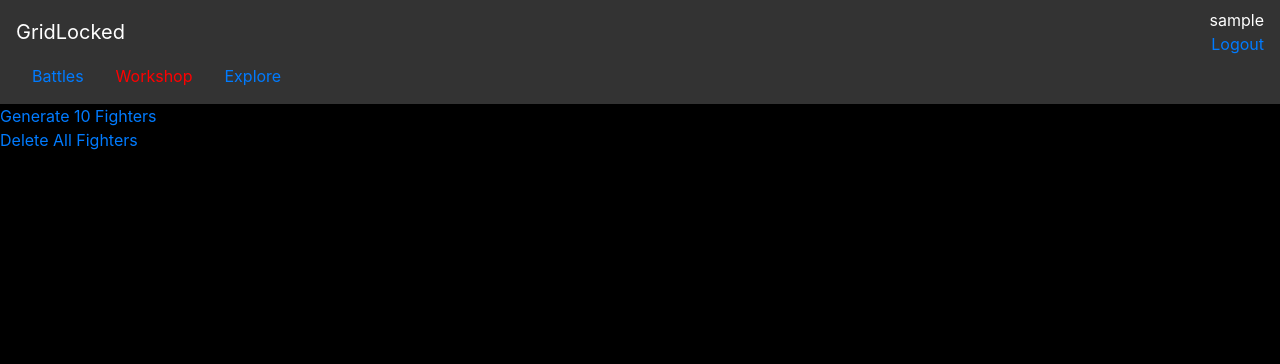
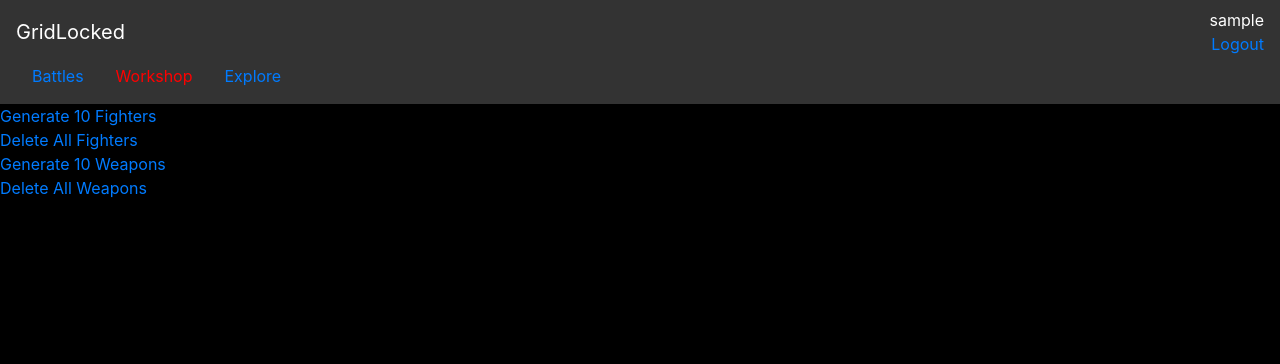
Before and after one commit to ANDYDEARING/gridlocked, a Django app: page /workshop/ in a window 1280 px wide. Shown: the top 364 px of the page. Run offline with Django 3.2, Linux system fonts and the light colour scheme; the visitor is signed in with stand-in values (Sample User, id 1); some libraries are stand-ins or nearby versions.

Commit message:
working weapon generator

```diff
--- a/GridLocked/urls.py
+++ b/GridLocked/urls.py
@@ -36,6 +36,8 @@ urlpatterns += [
     path('explore/', views.explore, name='explore'),
     path('generateFighters/', views.add_fighters_to_db, name='generateFighters'),
     path('deleteFighters/', views.delete_fighters, name='deleteFighters'),
+    path('generateWeapons/', views.add_weapons_to_db, name='generateWeapons'),
+    path('deleteWeapons/', views.delete_weapons, name='deleteWeapons'),
 ]
 
 urlpatterns += static(settings.STATIC_URL, document_root=settings.STATIC_ROOT)
--- a/GridLocked/views.py
+++ b/GridLocked/views.py
@@ -49,8 +49,8 @@ def register(request):
 
 def add_fighters_to_db(request):
     number_to_add = 10
-    fighter_stat_array = make_random_fighter_stats(number_to_add)
-    for fighter in fighter_stat_array:
+    fighter_stat_list = make_random_fighter_stats(number_to_add)
+    for fighter in fighter_stat_list:
         new_fighter = Fighter()
         freename = "FL_"
         for digit in fighter:
@@ -67,3 +67,36 @@ def delete_fighters(request):
     for fighter in Fighter.objects.all():
         fighter.delete()
     return redirect('workshop')
+
+def add_weapons_to_db(request):
+    number_to_add = 10
+    weapon_name_list = weapon_name_list_generator(number_to_add)
+    for weapon_name in weapon_name_list:
+        new_weapon = Equipment()
+        new_weapon_words = weapon_name.split()
+        new_weapon.name = weapon_name
+        new_weapon.force = 1
+        new_weapon.attribute = new_weapon_words[0][0].upper
+        if new_weapon_words[1] == "Blaster":
+            new_weapon.weapon_range = 2
+            new_weapon.min_range_offest = 2
+            new_weapon.area_of_effect = 1
+        elif new_weapon_words[1] == "Cannon":
+            new_weapon.weapon_range = 6
+            new_weapon.min_range_offest = 0
+            new_weapon.area_of_effect = 0
+        elif new_weapon_words[1] == "Blade":
+            new_weapon.weapon_range = 1
+            new_weapon.min_range_offest = 0
+            new_weapon.area_of_effect = 0
+        elif new_weapon_words[1] == "Bomb":
+            new_weapon.weapon_range = 10
+            new_weapon.min_range_offest = 3
+            new_weapon.area_of_effect = 2
+        new_weapon.save()
+    return redirect('workshop')
+
+def delete_weapons(request):
+    for weapon in Equipment.objects.all():
+        weapon.delete()
+    return redirect('workshop')
--- a/templates/workshop.html
+++ b/templates/workshop.html
@@ -3,4 +3,8 @@
     <a href="{% url 'generateFighters' %}">Generate 10 Fighters</a>
     <br>
     <a href="{% url 'deleteFighters' %}">Delete All Fighters</a>
+    <br>
+    <a href="{% url 'generateWeapons' %}">Generate 10 Weapons</a>
+    <br>
+    <a href="{% url 'deleteWeapons' %}">Delete All Weapons</a>
 {% endblock %}
```
